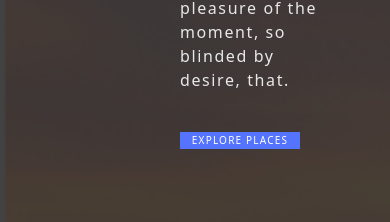
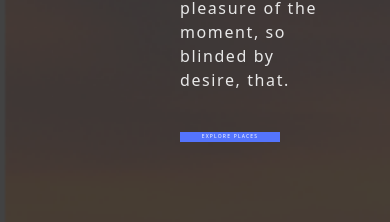
Before and after one commit to deepa5053/12-hours-test, a plain HTML site: page index.html in a window 390 px wide. Shown: the part 1357-1579 px from the top of the page. Drawn offline with nearby package versions, Linux system fonts and the light colour scheme; files whose address does not match are found by name.

Commit message:
media query for btn1 and btn3 add for 600px

```diff
--- a/styles/index.scss
+++ b/styles/index.scss
@@ -407,4 +407,9 @@ color: #5474FD;
     display: flex;
     flex-direction: row;
 }
+.btn_1, .btn_3{
+    height: 10px;
+    width: 100px;
+    font-size: 5px;
 }
+}
```
Also changed, not shown: styles/index.css.
